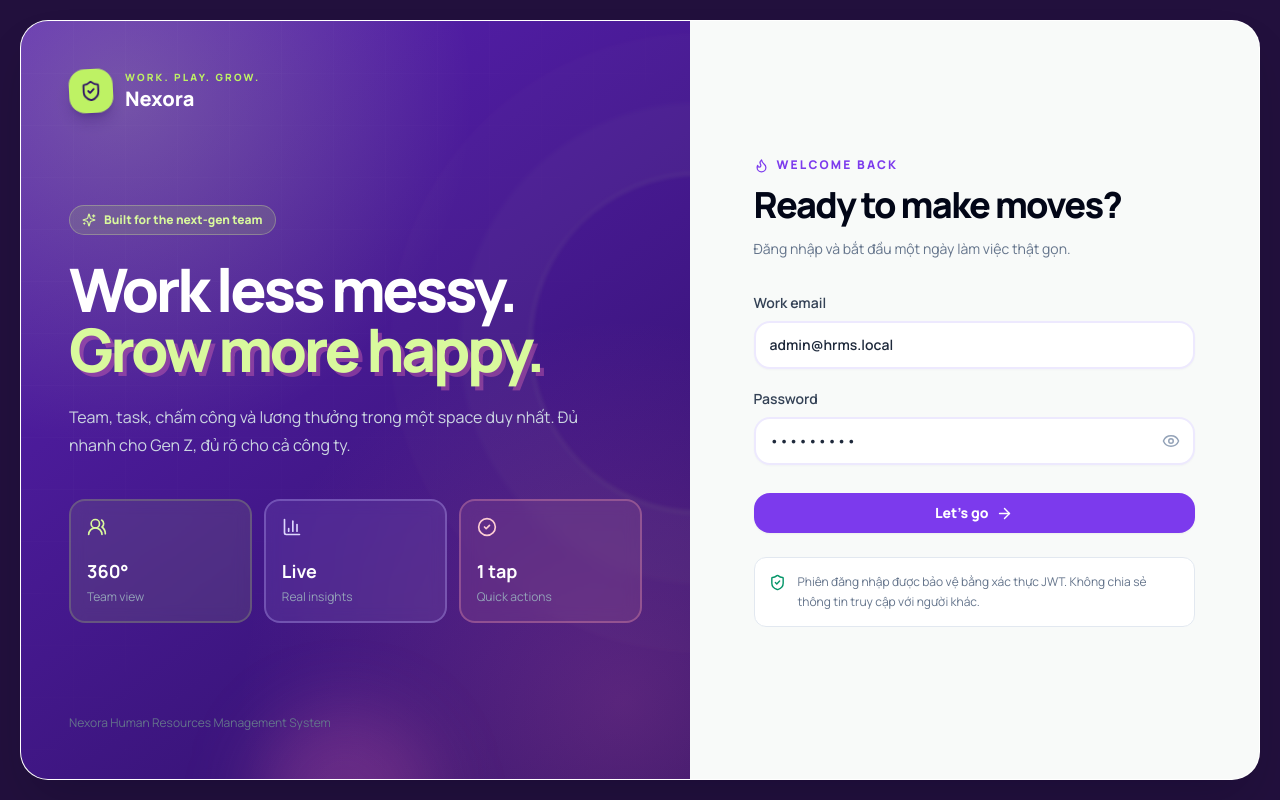
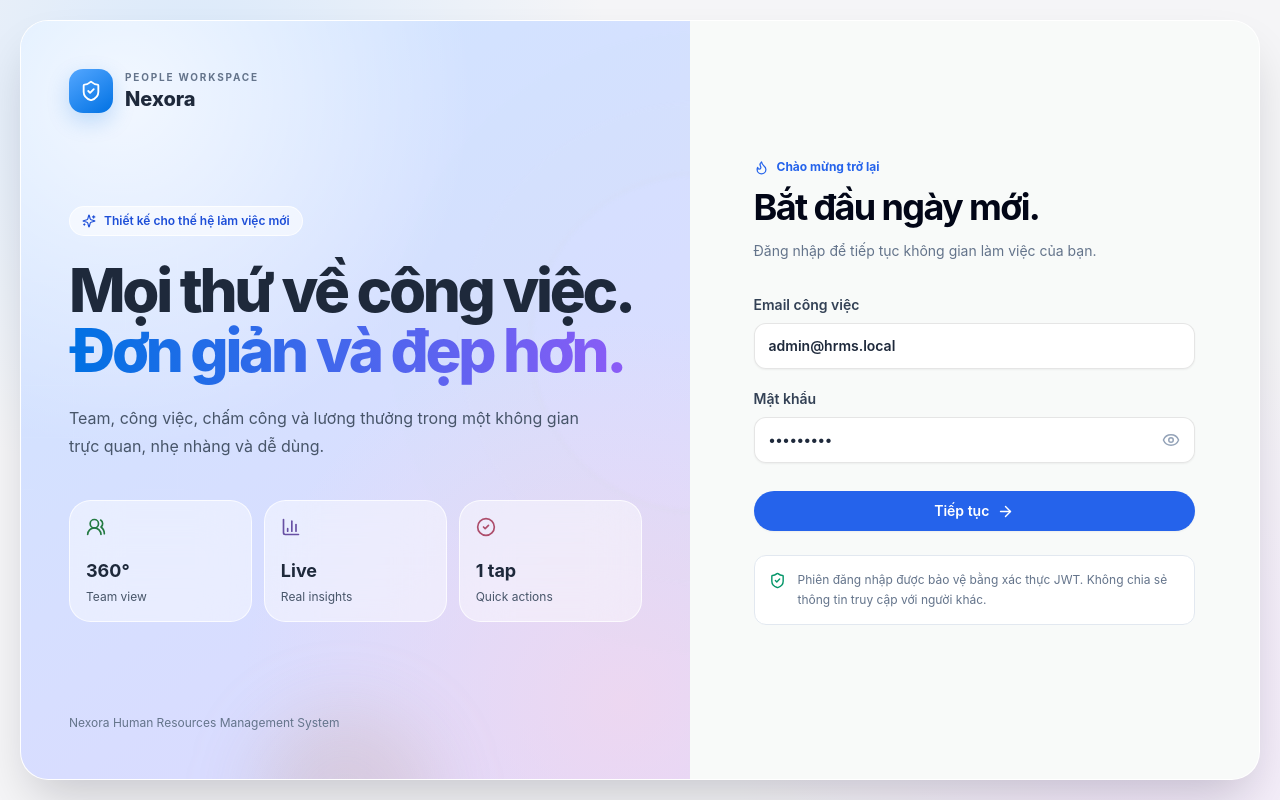
Before and after one commit to datnhox10198-creator/QLnhansu, a React (Vite) app in the folder frontend/: page /login in a window 1280 px wide. Built offline with nearby package versions, Linux system fonts and the light colour scheme; no server answers.

Commit message:
redesign interface with apple inspired style

```diff
--- a/frontend/src/components/Layout.jsx
+++ b/frontend/src/components/Layout.jsx
@@ -62,14 +62,14 @@
 
   const NavContent = () => (
     <div className="flex h-full flex-col">
-      <div className="flex h-24 items-center justify-between border-b border-white/10 px-6">
+      <div className="flex h-24 items-center justify-between border-b border-black/[0.06] px-6">
         <div className="flex items-center gap-3">
           <div className="brand-mark">
             <ShieldCheck size={22} strokeWidth={2.4} />
           </div>
           <div>
-            <p className="text-[11px] font-extrabold uppercase tracking-[0.2em] text-lime-300">Work. Play. Grow.</p>
-            <p className="mt-0.5 text-xl font-extrabold tracking-tight text-white">Nexora</p>
+            <p className="text-[11px] font-bold uppercase tracking-[0.18em] text-slate-400">People workspace</p>
+            <p className="mt-0.5 text-xl font-extrabold tracking-tight text-slate-800">Nexora</p>
           </div>
         </div>
         <button className="icon-button-dark lg:hidden" onClick={() => setOpen(false)} aria-label="Đóng menu">
@@ -78,7 +78,7 @@
       </div>
 
       <div className="px-4 pt-6">
-        <p className="mb-3 px-3 text-[10px] font-extrabold uppercase tracking-[0.22em] text-violet-300/60">Your space</p>
+        <p className="mb-3 px-3 text-[10px] font-bold uppercase tracking-[0.18em] text-slate-400">Your space</p>
         <nav className="space-y-1.5">
           {links.map(([to, Icon, label]) => (
             <NavLink
@@ -97,21 +97,21 @@
       </div>
 
       <div className="mt-auto p-4">
-        <div className="rounded-2xl border border-white/10 bg-white/[0.06] p-3.5">
+        <div className="rounded-2xl border border-black/[0.06] bg-white/70 p-3.5 shadow-sm backdrop-blur">
           <div className="flex items-center gap-3">
             <div className="avatar-pop grid h-10 w-10 shrink-0 place-items-center rounded-xl font-extrabold text-slate-950">
               {user.fullName?.charAt(0)}
             </div>
             <div className="min-w-0 flex-1">
-              <p className="truncate text-sm font-semibold text-white">{user.fullName}</p>
-              <p className="truncate text-xs text-slate-400">{displayPosition}</p>
+              <p className="truncate text-sm font-semibold text-slate-800">{user.fullName}</p>
+              <p className="truncate text-xs text-slate-500">{displayPosition}</p>
             </div>
             <button className="icon-button-dark" onClick={logout} aria-label="Đăng xuất">
               <LogOut size={16} />
             </button>
           </div>
         </div>
-        <p className="mt-3 text-center text-[10px] font-bold tracking-wider text-violet-300/40">BUILD YOUR BEST WORK ✦</p>
+        <p className="mt-3 text-center text-[10px] font-semibold tracking-wider text-slate-400">NEXORA · PEOPLE OS</p>
       </div>
     </div>
   );
@@ -143,7 +143,7 @@
               </div>
             </div>
             <div className="ml-auto flex items-center gap-2">
-              <div className="status-pill hidden md:flex">
+              <div className="status-pill hidden xl:flex">
                 <span className="status-dot" />
                 <span>All systems vibing</span>
                 <Sparkles size={13} />
@@ -170,8 +170,8 @@
 
         <main className="px-4 py-6 sm:px-6 lg:px-8 lg:py-8">
           <div className="mx-auto max-w-[1480px]">
-            <div className="mb-5 flex items-center gap-2 text-xs font-bold text-violet-600 lg:hidden">
-              <Zap size={14} fill="currentColor" /> Let&apos;s make today count
+            <div className="mb-5 flex items-center gap-2 text-xs font-semibold text-slate-500 lg:hidden">
+              <Zap size={14} /> Make today count
             </div>
             <Outlet />
           </div>
--- a/frontend/src/components/StatCard.jsx
+++ b/frontend/src/components/StatCard.jsx
@@ -1,32 +1,32 @@
 const toneMap = {
   teal: {
-    icon: 'bg-lime-300 text-slate-950',
-    bar: 'bg-violet-600',
-    glow: 'from-lime-300/40',
+    icon: 'bg-[#cbd7bd] text-[#29382f]',
+    bar: 'bg-[#71806b]',
+    glow: 'from-[#dfe7d5]/60',
     skin: 'stat-lime'
   },
   rose: {
-    icon: 'bg-rose-300 text-rose-950',
-    bar: 'bg-rose-500',
-    glow: 'from-rose-300/30',
+    icon: 'bg-[#e6b8a2] text-[#653c2d]',
+    bar: 'bg-[#b66d50]',
+    glow: 'from-[#f1d8cc]/50',
     skin: 'stat-rose'
   },
   amber: {
-    icon: 'bg-amber-300 text-amber-950',
-    bar: 'bg-orange-500',
-    glow: 'from-amber-300/30',
+    icon: 'bg-[#ead9a7] text-[#5e5130]',
+    bar: 'bg-[#b59a55]',
+    glow: 'from-[#f3e8c7]/50',
     skin: 'stat-amber'
   },
   blue: {
-    icon: 'bg-cyan-300 text-cyan-950',
-    bar: 'bg-cyan-500',
-    glow: 'from-cyan-300/30',
+    icon: 'bg-[#bfd3dc] text-[#304c59]',
+    bar: 'bg-[#6f96a8]',
+    glow: 'from-[#dce9ee]/60',
     skin: 'stat-blue'
   },
   slate: {
-    icon: 'bg-violet-300 text-violet-950',
-    bar: 'bg-violet-600',
-    glow: 'from-violet-300/30',
+    icon: 'bg-[#c9c8bc] text-[#41443f]',
+    bar: 'bg-[#737a72]',
+    glow: 'from-[#e5e4dc]/60',
     skin: 'stat-violet'
   }
 };
@@ -39,8 +39,8 @@
       <div className={`pointer-events-none absolute inset-0 bg-gradient-to-br ${style.glow} via-transparent to-transparent opacity-0 transition-opacity duration-300 group-hover:opacity-100`} />
       <div className="relative flex items-start justify-between gap-4">
         <div>
-          <p className="text-xs font-extrabold uppercase tracking-[0.12em] text-slate-500">{label}</p>
-          <p className="mt-3 text-4xl font-extrabold tracking-[-0.05em] text-slate-950">{value ?? 0}</p>
+          <p className="text-xs font-semibold text-slate-500">{label}</p>
+          <p className="mt-3 text-4xl font-bold tracking-[-0.05em] text-slate-950">{value ?? 0}</p>
           <p className="mt-2 text-xs font-medium text-slate-500">{note}</p>
         </div>
         <div className={`grid h-11 w-11 shrink-0 place-items-center rounded-xl ${style.icon}`}>
--- a/frontend/src/pages/Login.jsx
+++ b/frontend/src/pages/Login.jsx
@@ -33,21 +33,21 @@
           <div className="relative z-10 flex items-center gap-3">
             <div className="brand-mark"><ShieldCheck size={22} /></div>
             <div>
-              <p className="text-[10px] font-extrabold uppercase tracking-[0.22em] text-lime-300">Work. Play. Grow.</p>
-              <p className="text-xl font-extrabold text-white">Nexora</p>
+              <p className="text-[10px] font-bold uppercase tracking-[0.18em] text-slate-500">People workspace</p>
+              <p className="text-xl font-extrabold text-slate-800">Nexora</p>
             </div>
           </div>
 
           <div className="relative z-10 my-auto max-w-xl">
             <div className="login-badge">
-              <Sparkles size={14} /> Built for the next-gen team
+              <Sparkles size={14} /> Thiết kế cho thế hệ làm việc mới
             </div>
-            <h1 className="text-5xl font-extrabold leading-[1.03] tracking-[-0.055em] text-white xl:text-6xl">
-              Work less messy.<br />
-              <span className="login-highlight">Grow more happy.</span>
+            <h1 className="text-5xl font-extrabold leading-[1.03] tracking-[-0.055em] text-slate-800 xl:text-6xl">
+              Mọi thứ về công việc.<br />
+              <span className="login-highlight">Đơn giản và đẹp hơn.</span>
             </h1>
-            <p className="mt-6 max-w-lg text-base leading-7 text-slate-300">
-              Team, task, chấm công và lương thưởng trong một space duy nhất. Đủ nhanh cho Gen Z, đủ rõ cho cả công ty.
+            <p className="mt-6 max-w-lg text-base leading-7 text-slate-600">
+              Team, công việc, chấm công và lương thưởng trong một không gian trực quan, nhẹ nhàng và dễ dùng.
             </p>
 
             <div className="mt-10 grid grid-cols-3 gap-3">
@@ -66,21 +66,21 @@
               <div className="flex items-center gap-3">
                 <div className="brand-mark"><ShieldCheck size={22} /></div>
                 <div>
-                  <p className="text-[10px] font-extrabold uppercase tracking-[0.22em] text-violet-600">Work. Play. Grow.</p>
+                  <p className="text-[10px] font-bold uppercase tracking-[0.18em] text-slate-500">People workspace</p>
                   <p className="text-xl font-extrabold text-slate-900">Nexora</p>
                 </div>
               </div>
             </div>
 
-            <div className="inline-flex items-center gap-2 text-xs font-extrabold uppercase tracking-[0.18em] text-violet-600"><Flame size={15} /> Welcome back</div>
-            <h2 className="mt-3 text-3xl font-extrabold tracking-[-0.045em] text-slate-950 sm:text-4xl">Ready to make moves?</h2>
-            <p className="mt-3 text-sm leading-6 text-slate-500">Đăng nhập và bắt đầu một ngày làm việc thật gọn.</p>
+            <div className="inline-flex items-center gap-2 text-xs font-bold text-blue-600"><Flame size={15} /> Chào mừng trở lại</div>
+            <h2 className="mt-3 text-3xl font-bold tracking-[-0.045em] text-slate-950 sm:text-4xl">Bắt đầu ngày mới.</h2>
+            <p className="mt-3 text-sm leading-6 text-slate-500">Đăng nhập để tiếp tục không gian làm việc của bạn.</p>
 
             {error && <div className="mt-6 rounded-xl border border-rose-200 bg-rose-50 px-4 py-3 text-sm text-rose-700">{error}</div>}
 
             <div className="mt-8 space-y-5">
               <label className="block text-sm font-semibold text-slate-700">
-                Work email
+                Email công việc
                 <input
                   type="email"
                   className="field mt-2"
@@ -91,7 +91,7 @@
                 />
               </label>
               <label className="block text-sm font-semibold text-slate-700">
-                Password
+                Mật khẩu
                 <span className="relative mt-2 block">
                   <input
                     type={showPassword ? 'text' : 'password'}
@@ -113,7 +113,7 @@
             </div>
 
             <button className="btn-primary mt-7 w-full py-3.5" disabled={loading}>
-              {loading ? <><LockKeyhole className="animate-pulse" size={17} /> Đang kết nối...</> : <>Let&apos;s go <ArrowRight size={17} /></>}
+              {loading ? <><LockKeyhole className="animate-pulse" size={17} /> Đang kết nối...</> : <>Tiếp tục <ArrowRight size={17} /></>}
             </button>
 
             <div className="mt-6 flex items-start gap-3 rounded-xl border border-slate-200 bg-white p-3.5">
@@ -131,8 +131,8 @@
   return (
     <div className={`login-feature login-feature-${color}`}>
       <Icon className="mb-5" size={20} />
-      <p className="text-lg font-bold text-white">{value}</p>
-      <p className="mt-1 text-xs text-slate-400">{label}</p>
+      <p className="text-lg font-bold text-slate-800">{value}</p>
+      <p className="mt-1 text-xs text-slate-600">{label}</p>
     </div>
   );
 }
--- a/frontend/src/styles.css
+++ b/frontend/src/styles.css
@@ -15,16 +15,16 @@
 }
 
 html {
-  background: #f7f5ff;
+  background: #f5f5f7;
 }
 
 body {
   margin: 0;
   min-width: 320px;
   min-height: 100vh;
-  background: #f7f5ff;
-  color: #171323;
-  font-family: "Manrope", ui-sans-serif, system-ui, -apple-system, BlinkMacSystemFont, "Segoe UI", sans-serif;
+  background: #f5f5f7;
+  color: #1d1d1f;
+  font-family: -apple-system, BlinkMacSystemFont, "SF Pro Display", "SF Pro Text", "Inter", "Segoe UI", sans-serif;
   -webkit-font-smoothing: antialiased;
 }
 
@@ -33,7 +33,7 @@
 }
 
 button:focus-visible, input:focus-visible, select:focus-visible, textarea:focus-visible, a:focus-visible {
-  outline: 3px solid rgba(124, 58, 237, 0.24);
+  outline: 3px solid rgba(0, 113, 227, 0.22);
   outline-offset: 2px;
 }
 
@@ -42,67 +42,82 @@
 }
 
 ::selection {
-  background: #d9f99d;
-  color: #2e1065;
+  background: #cce6ff;
+  color: #102a43;
 }
 
 .app-shell {
   background:
-    radial-gradient(circle at 88% 4%, rgba(168, 85, 247, 0.12), transparent 24rem),
-    radial-gradient(circle at 20% 80%, rgba(190, 242, 100, 0.12), transparent 22rem),
-    #f7f5ff;
+    radial-gradient(circle at 88% 2%, rgba(189, 220, 255, 0.42), transparent 27rem),
+    radial-gradient(circle at 12% 88%, rgba(221, 211, 255, 0.28), transparent 25rem),
+    #f5f5f7;
 }
 
 .sidebar {
   background:
-    radial-gradient(circle at 0 0, rgba(217, 249, 157, 0.16), transparent 18rem),
-    radial-gradient(circle at 110% 65%, rgba(244, 114, 182, 0.13), transparent 17rem),
-    linear-gradient(180deg, #25134a 0%, #171126 100%);
-  box-shadow: 20px 0 60px rgba(15, 23, 42, 0.08);
+    linear-gradient(180deg, rgba(255,255,255,.88), rgba(248,248,250,.82));
+  border-right: 1px solid rgba(0, 0, 0, 0.06);
+  box-shadow: 16px 0 50px rgba(0, 0, 0, 0.035);
+  backdrop-filter: blur(30px) saturate(160%);
 }
 
 .topbar {
-  border-bottom: 1px solid rgba(226, 232, 240, 0.8);
-  background: rgba(255, 255, 255, 0.9);
-  backdrop-filter: blur(18px);
+  border-bottom: 1px solid rgba(0, 0, 0, 0.055);
+  background: rgba(250, 250, 252, 0.78);
+  backdrop-filter: blur(24px) saturate(180%);
 }
 
 .brand-mark {
-  @apply grid h-11 w-11 shrink-0 place-items-center rounded-2xl bg-lime-300 text-violet-950 shadow-lg shadow-violet-950/30;
-  transform: rotate(-3deg);
+  @apply grid h-11 w-11 shrink-0 place-items-center rounded-[14px] text-white;
+  background: linear-gradient(145deg, #54a7ff, #0071e3);
+  box-shadow: 0 8px 22px rgba(0, 113, 227, 0.22);
 }
 
 .nav-item {
-  @apply flex items-center gap-3 rounded-2xl px-3 py-2.5 text-sm font-semibold text-violet-200/65 transition-all duration-200 hover:bg-white/[0.08] hover:text-white;
+  @apply flex items-center gap-3 rounded-xl px-3 py-2.5 text-sm font-medium text-slate-500 transition-all duration-200 hover:bg-black/[0.035] hover:text-slate-900;
 }
 
 .nav-icon {
-  @apply grid h-8 w-8 place-items-center rounded-xl text-violet-300/55 transition group-hover:text-lime-300;
+  @apply grid h-8 w-8 place-items-center rounded-xl text-slate-400 transition;
 }
 
 .nav-item-active {
-  @apply bg-lime-300 text-violet-950 shadow-lg shadow-violet-950/30 hover:bg-lime-200 hover:text-violet-950;
-  transform: rotate(-0.4deg);
+  @apply bg-blue-50 text-blue-700 shadow-none hover:bg-blue-50 hover:text-blue-700;
 }
 
 .nav-item-active .nav-icon {
-  @apply text-slate-950;
+  @apply text-blue-600;
 }
 
 .field {
-  @apply w-full rounded-2xl border-2 border-violet-100 bg-white px-3.5 py-3 text-sm text-slate-800 shadow-sm shadow-violet-950/[0.03] transition placeholder:text-slate-400 hover:border-violet-200 focus:border-violet-500 focus:ring-4 focus:ring-violet-500/10 disabled:cursor-not-allowed disabled:bg-slate-50 disabled:text-slate-500;
+  @apply w-full rounded-xl border bg-white/90 px-3.5 py-3 text-sm text-slate-800 shadow-sm transition placeholder:text-slate-400 disabled:cursor-not-allowed disabled:bg-slate-50 disabled:text-slate-500;
+  border-color: rgba(0, 0, 0, 0.1);
+}
+
+.field:hover {
+  border-color: rgba(0, 0, 0, 0.18);
+}
+
+.field:focus {
+  border-color: #0071e3;
+  box-shadow: 0 0 0 4px rgba(0, 113, 227, 0.1);
 }
 
 .btn {
-  @apply inline-flex items-center justify-center gap-2 rounded-2xl px-4 py-2.5 text-sm font-extrabold shadow-sm transition-all duration-200 disabled:cursor-not-allowed disabled:opacity-50 active:scale-[0.97];
+  @apply inline-flex items-center justify-center gap-2 rounded-full px-4 py-2.5 text-sm font-semibold shadow-sm transition-all duration-200 disabled:cursor-not-allowed disabled:opacity-50 active:scale-[0.98];
 }
 
 .btn-primary {
-  @apply btn bg-violet-600 text-white shadow-violet-900/15 hover:-translate-y-1 hover:bg-violet-700 hover:shadow-lg hover:shadow-violet-900/25;
+  @apply btn bg-blue-600 text-white hover:bg-blue-700 hover:shadow-lg;
+}
+
+.btn-primary:hover {
+  background: #0071e3;
 }
 
 .btn-secondary {
-  @apply btn border-2 border-violet-100 bg-white text-slate-600 hover:border-violet-300 hover:bg-violet-50 hover:text-violet-800;
+  @apply btn border bg-white/90 text-slate-600 hover:bg-white hover:text-slate-950;
+  border-color: rgba(0, 0, 0, 0.09);
 }
 
 .btn-danger {
@@ -110,27 +125,31 @@
 }
 
 .icon-button {
-  @apply grid h-10 w-10 shrink-0 place-items-center rounded-2xl border-2 border-violet-100 bg-white text-slate-500 shadow-sm transition hover:-translate-y-0.5 hover:border-violet-300 hover:bg-violet-50 hover:text-violet-700 disabled:cursor-not-allowed disabled:opacity-40;
+  @apply grid h-10 w-10 shrink-0 place-items-center rounded-full border bg-white/90 text-slate-500 shadow-sm transition hover:bg-white hover:text-slate-900 disabled:cursor-not-allowed disabled:opacity-40;
+  border-color: rgba(0, 0, 0, 0.08);
 }
 
 .icon-button-dark {
-  @apply grid h-9 w-9 shrink-0 place-items-center rounded-xl text-slate-400 transition hover:bg-white/10 hover:text-white;
+  @apply grid h-9 w-9 shrink-0 place-items-center rounded-full text-slate-500 transition hover:bg-black/[0.04] hover:text-slate-900;
 }
 
 .stat-card {
-  @apply relative overflow-hidden rounded-[1.4rem] border-2 border-violet-100/80 bg-white p-5 shadow-sm shadow-violet-950/[0.04] transition-all duration-300 hover:-translate-y-1.5 hover:shadow-xl hover:shadow-violet-950/[0.1];
+  @apply relative overflow-hidden rounded-[1.65rem] border bg-white/85 p-5 transition-all duration-300 hover:-translate-y-1 hover:shadow-xl;
+  border-color: rgba(0, 0, 0, 0.055);
+  box-shadow: 0 10px 30px rgba(0, 0, 0, 0.045);
+  backdrop-filter: blur(20px);
 }
 
-.stat-card:nth-child(odd):hover { transform: translateY(-6px) rotate(-0.6deg); }
-.stat-card:nth-child(even):hover { transform: translateY(-6px) rotate(0.6deg); }
-.stat-lime { background: linear-gradient(145deg, #ffffff 40%, #f3ffd9 100%); }
-.stat-rose { background: linear-gradient(145deg, #ffffff 40%, #fff0f6 100%); }
-.stat-amber { background: linear-gradient(145deg, #ffffff 40%, #fff8dc 100%); }
-.stat-blue { background: linear-gradient(145deg, #ffffff 40%, #e9fbff 100%); }
-.stat-violet { background: linear-gradient(145deg, #ffffff 40%, #f3edff 100%); }
+.stat-lime { background: linear-gradient(145deg, rgba(255,255,255,.94), rgba(231, 247, 235, .9)); }
+.stat-rose { background: linear-gradient(145deg, rgba(255,255,255,.94), rgba(255, 235, 239, .88)); }
+.stat-amber { background: linear-gradient(145deg, rgba(255,255,255,.94), rgba(255, 246, 218, .88)); }
+.stat-blue { background: linear-gradient(145deg, rgba(255,255,255,.94), rgba(226, 241, 255, .9)); }
+.stat-violet { background: linear-gradient(145deg, rgba(255,255,255,.94), rgba(239, 234, 255, .88)); }
 
 .data-surface {
-  @apply overflow-hidden rounded-[1.4rem] border-2 border-violet-100/80 bg-white shadow-sm shadow-violet-950/[0.04];
+  @apply overflow-hidden rounded-[1.65rem] border bg-white/90;
+  border-color: rgba(0, 0, 0, 0.055);
+  box-shadow: 0 12px 34px rgba(0, 0, 0, 0.045);
 }
 
 .data-surface thead {
@@ -138,22 +157,22 @@
 }
 
 .dashboard-hero {
-  @apply relative flex min-h-[300px] items-center justify-between gap-8 overflow-hidden rounded-[2rem] p-7 sm:p-9;
+  @apply relative flex min-h-[300px] items-center justify-between gap-8 overflow-hidden rounded-[2.25rem] p-7 sm:p-10;
   background:
-    radial-gradient(circle at 88% 25%, rgba(217, 249, 157, 0.3), transparent 18rem),
-    radial-gradient(circle at 60% 130%, rgba(244, 114, 182, 0.24), transparent 24rem),
-    linear-gradient(135deg, #5b21b6 0%, #7c3aed 50%, #4c1d95 100%);
-  box-shadow: 0 22px 50px rgba(91, 33, 182, 0.22);
+    radial-gradient(circle at 87% 22%, rgba(255, 255, 255, 0.82), transparent 18rem),
+    radial-gradient(circle at 60% 130%, rgba(221, 211, 255, 0.62), transparent 24rem),
+    linear-gradient(135deg, #dcecff 0%, #e7e1ff 50%, #f6e4ef 100%);
+  box-shadow: 0 24px 60px rgba(58, 75, 112, 0.13);
 }
 
 .dashboard-hero::before {
   content: "";
   position: absolute;
   inset: 0;
-  opacity: 0.18;
+  opacity: 0.11;
   background-image:
-    linear-gradient(rgba(255,255,255,.12) 1px, transparent 1px),
-    linear-gradient(90deg, rgba(255,255,255,.12) 1px, transparent 1px);
+    linear-gradient(rgba(255,255,255,.35) 1px, transparent 1px),
+    linear-gradient(90deg, rgba(255,255,255,.35) 1px, transparent 1px);
   background-size: 42px 42px;
   mask-image: linear-gradient(to left, black, transparent 70%);
 }
@@ -165,7 +184,7 @@
   bottom: -110px;
   width: 300px;
   height: 300px;
-  border: 1px solid rgba(217, 249, 157, 0.3);
+  border: 1px solid rgba(255, 255, 255, 0.75);
   border-radius: 999px;
   box-shadow: 0 0 0 45px rgba(52, 211, 153, 0.025), 0 0 0 90px rgba(52, 211, 153, 0.018);
 }
@@ -179,34 +198,41 @@
 }
 
 .hero-kicker {
-  @apply inline-flex items-center gap-2 rounded-full border border-white/15 bg-white/10 px-3 py-1.5 text-xs font-extrabold uppercase tracking-[0.12em] text-lime-200 backdrop-blur;
+  @apply inline-flex items-center gap-2 rounded-full border px-3 py-1.5 text-xs font-semibold backdrop-blur;
+  border-color: rgba(255, 255, 255, 0.8);
+  background: rgba(255, 255, 255, 0.55);
+  color: #42617e;
 }
 
 .hero-highlight {
-  color: #d9f99d;
-  text-shadow: 3px 3px 0 rgba(23, 17, 38, 0.35);
+  background: linear-gradient(90deg, #0071e3, #8b5cf6);
+  -webkit-background-clip: text;
+  background-clip: text;
+  color: transparent;
 }
 
 .hero-primary {
-  @apply bg-lime-300 text-violet-950 shadow-lg shadow-violet-950/20 hover:-translate-y-1 hover:bg-lime-200;
+  @apply bg-blue-600 text-white shadow-lg hover:bg-blue-700;
 }
 
 .hero-secondary {
-  @apply border-2 border-white/20 bg-white/10 text-white hover:-translate-y-1 hover:bg-white/20;
+  @apply border bg-white/60 text-slate-700 hover:bg-white/85;
+  border-color: rgba(255, 255, 255, 0.85);
 }
 
 .status-pill {
-  @apply items-center gap-2 rounded-full border border-lime-200 bg-lime-50 px-3 py-2 text-[11px] font-extrabold text-lime-800;
+  @apply items-center gap-2 rounded-full border border-slate-200 bg-white/80 px-3 py-2 text-[11px] font-semibold text-slate-500;
 }
 
 .status-dot {
-  @apply h-2 w-2 rounded-full bg-lime-500;
-  box-shadow: 0 0 0 4px rgba(132, 204, 22, 0.14);
+  @apply h-2 w-2 rounded-full;
+  background: #34c759;
+  box-shadow: 0 0 0 4px rgba(52, 199, 89, 0.12);
 }
 
 .avatar-pop {
-  background: linear-gradient(135deg, #d9f99d, #67e8f9);
-  box-shadow: 3px 3px 0 #7c3aed;
+  background: linear-gradient(145deg, #dbeafe, #ddd6fe);
+  box-shadow: inset 0 0 0 1px rgba(255,255,255,.7);
 }
 
 .alert-error {
@@ -239,14 +265,17 @@
 }
 
 .login-shell {
-  background: #22103d;
+  background:
+    radial-gradient(circle at 15% 10%, rgba(189, 220, 255, .5), transparent 26rem),
+    radial-gradient(circle at 88% 88%, rgba(239, 214, 255, .45), transparent 25rem),
+    #f5f5f7;
 }
 
 .login-visual {
   background:
-    radial-gradient(circle at 15% 10%, rgba(217, 249, 157, 0.24), transparent 22rem),
-    radial-gradient(circle at 90% 90%, rgba(244, 114, 182, 0.2), transparent 24rem),
-    linear-gradient(145deg, #5b21b6 0%, #2e1065 100%);
+    radial-gradient(circle at 15% 10%, rgba(255, 255, 255, 0.72), transparent 22rem),
+    radial-gradient(circle at 90% 90%, rgba(247, 214, 232, 0.62), transparent 24rem),
+    linear-gradient(145deg, #cfe6ff 0%, #ddd8ff 100%);
 }
 
 .login-grid {
@@ -269,8 +298,8 @@
   height: 340px;
   right: -180px;
   top: 20%;
-  border: 1px solid rgba(217, 249, 157, 0.25);
-  box-shadow: 0 0 0 70px rgba(217, 249, 157, 0.025), 0 0 0 140px rgba(217, 249, 157, 0.015);
+  border: 1px solid rgba(202, 215, 186, 0.25);
+  box-shadow: 0 0 0 70px rgba(202, 215, 186, 0.025), 0 0 0 140px rgba(202, 215, 186, 0.015);
 }
 
 .login-orb-two {
@@ -278,7 +307,7 @@
   height: 180px;
   left: 35%;
   bottom: -110px;
-  background: rgba(244, 114, 182, 0.22);
+  background: rgba(183, 143, 119, 0.2);
   filter: blur(35px);
 }
 
@@ -287,21 +316,23 @@
 }
 
 .login-badge {
-  @apply mb-6 inline-flex items-center gap-2 rounded-full border border-lime-200/30 bg-lime-300/15 px-3 py-1.5 text-xs font-extrabold text-lime-200;
+  @apply mb-6 inline-flex items-center gap-2 rounded-full border border-white/80 bg-white/55 px-3 py-1.5 text-xs font-semibold text-blue-700;
 }
 
 .login-highlight {
-  color: #d9f99d;
-  text-shadow: 4px 4px 0 rgba(244, 114, 182, 0.35);
+  background: linear-gradient(90deg, #0071e3, #8b5cf6);
+  -webkit-background-clip: text;
+  background-clip: text;
+  color: transparent;
 }
 
 .login-feature {
-  @apply rounded-2xl border-2 p-4 backdrop-blur transition hover:-translate-y-1;
+  @apply rounded-[1.35rem] border border-white/75 bg-white/45 p-4 text-slate-700 backdrop-blur-xl transition hover:-translate-y-1 hover:bg-white/60;
 }
 
-.login-feature-lime { @apply border-lime-300/20 bg-lime-300/10 text-lime-200; }
-.login-feature-violet { @apply border-violet-300/30 bg-violet-300/10 text-violet-200; }
-.login-feature-coral { @apply border-rose-300/30 bg-rose-300/10 text-rose-200; }
+.login-feature-lime { color: #237a42; }
+.login-feature-violet { color: #6750a4; }
+.login-feature-coral { color: #ad4d6b; }
 
 .modal-backdrop {
   animation: modal-backdrop 180ms ease-out both;
```
Also changed, not shown: frontend/src/pages/AdminDashboard.jsx (+11 -11 lines), frontend/src/pages/UserDashboard.jsx (+4 -4 lines).
